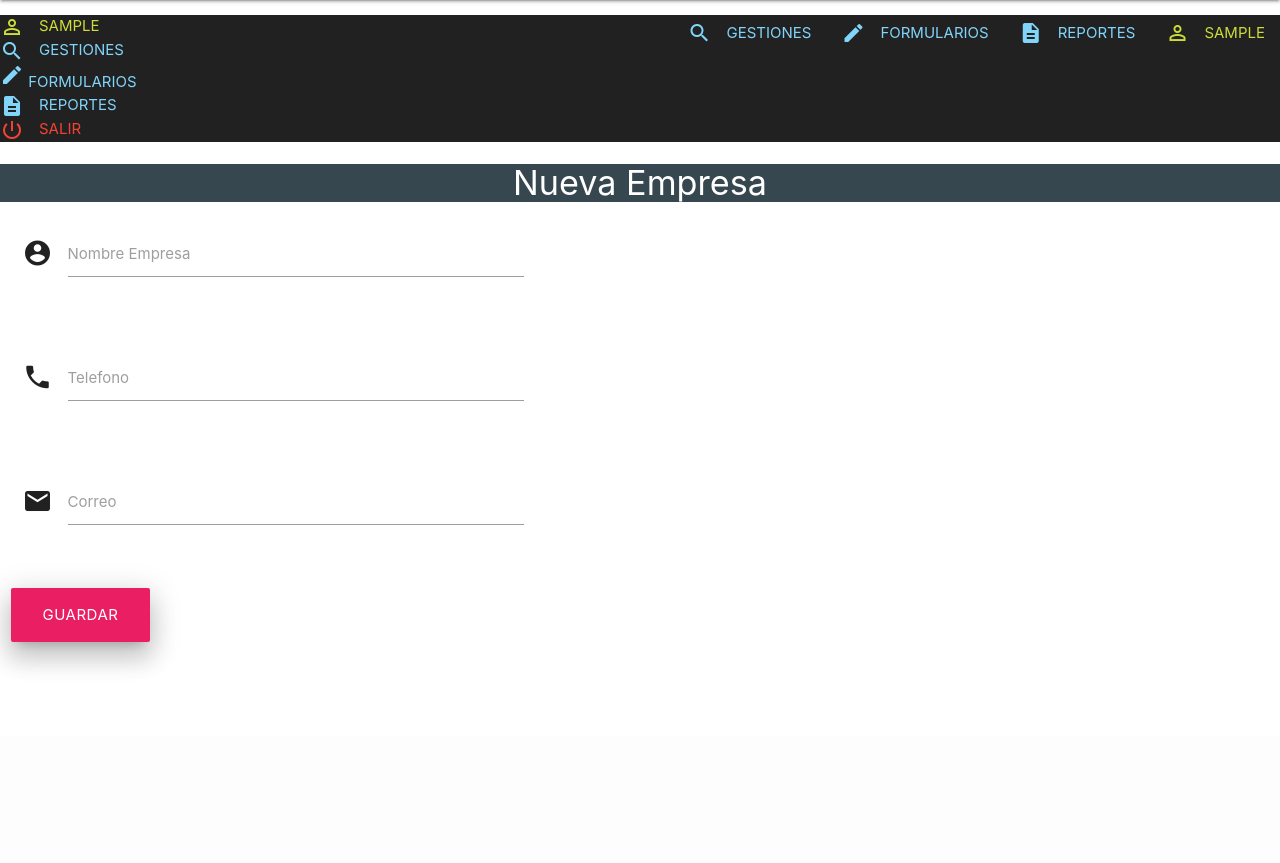
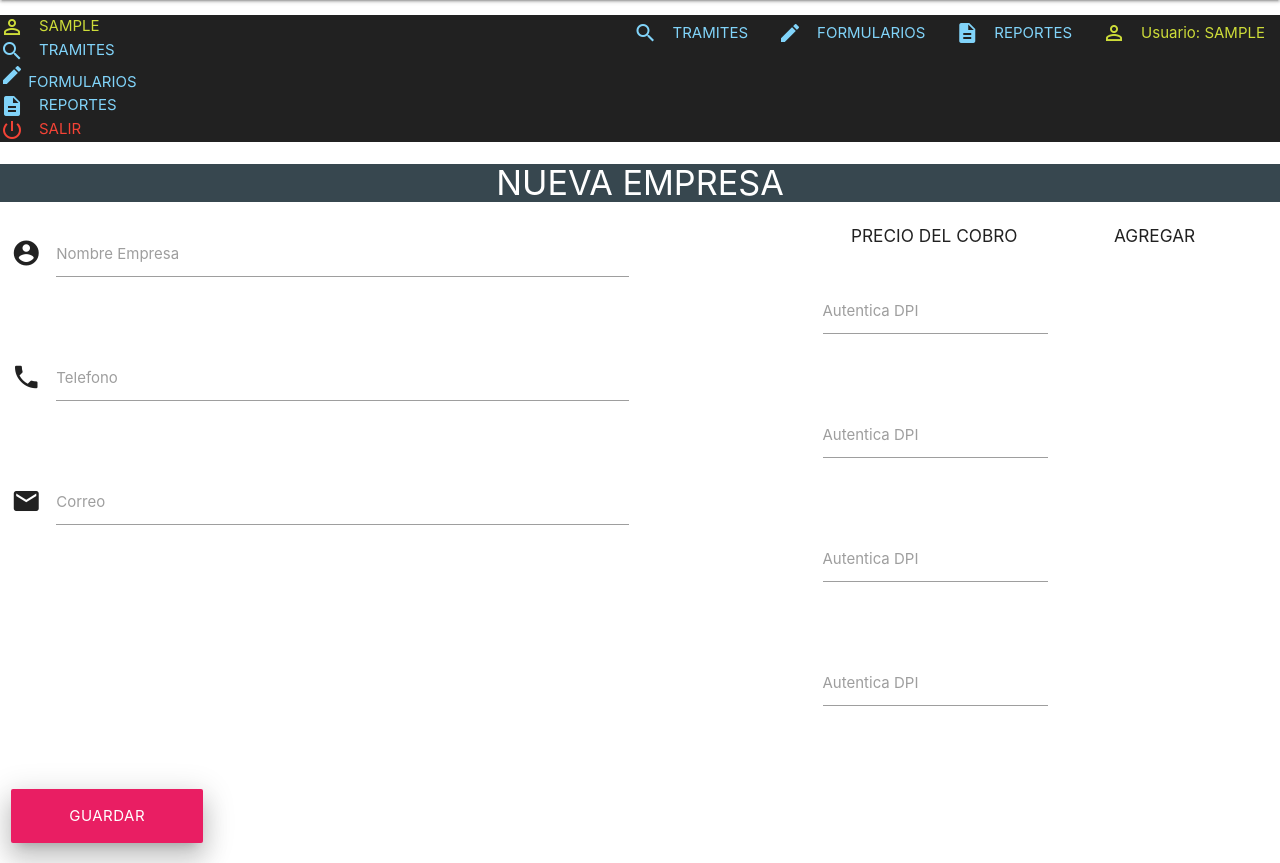
Before and after one commit to IT-Espaderos-Azurdia/sistemaeya, a Django app: page /form_empresa/ in a window 1280 px wide. Shown: the part 64-927 px from the top of the page. Before the commit the page ends 731 px from the top, so only its background shows below. Run offline with Django 3.2, Linux system fonts and the light colour scheme; the visitor is signed in with stand-in values (Sample User, id 1); some libraries are stand-ins or nearby versions.

Commit message:
Update diseño frontend formularios

```diff
--- a/sistema/templates/sistema/base.html
+++ b/sistema/templates/sistema/base.html
@@ -34,7 +34,7 @@
         <ul class="right hide-on-med-and-down" >
           <li>
             <a class=" waves-effect light-blue-text text-lighten-3"  href="/sistema/">
-              <i class="material-icons left light-blue-text text-lighten-3">search</i> GESTIONES
+              <i class="material-icons left light-blue-text text-lighten-3">search</i> TRAMITES
             </a>
           </li >
           <li >
@@ -49,7 +49,7 @@
           </li>
           <li >
             <a class=" waves-effect  lime-text dropdown-button"  data-beloworigin="true" data-activates="menu3">
-              <i class="material-icons left">perm_identity</i> {{ user.get_username | upper}}
+              <i class="material-icons left">perm_identity</i> Usuario: {{ user.get_username | upper}}
             </a>
           </li>
         </ul>
@@ -59,7 +59,7 @@
     <ul id="menu_reportes" class="dropdown-content grey darken-4" >
       <li class="grey darken-4">
         <a class=" waves-effect light-blue-text text-lighten-3" href="">
-          DETALLE TRAMITES
+          DETALLE INGRESOS
         </a>
       </li>
       <li class="grey darken-4">
@@ -67,17 +67,17 @@
           EMPRESAS
         </a>
       </li>
-      <li class="grey darken-4">
+      <!--<li class="grey darken-4">
         <a class=" waves-effect light-blue-text text-lighten-3" href="">
           COBROS
         </a>
-      </li>
+      </li>-->
     </ul>
 
     <ul id="menu_reportes2" class="dropdown-content grey darken-4" >
       <li class="grey darken-4">
         <a class=" waves-effect light-blue-text text-lighten-3" href="">
-          DETALLE TRAMITES
+          DETALLE INGRESOS
         </a>
       </li>
       <li class="grey darken-4">
@@ -85,11 +85,11 @@
           EMPRESAS
         </a>
       </li>
-      <li class="grey darken-4">
+     <!-- <li class="grey darken-4">
         <a class=" waves-effect light-blue-text text-lighten-3" href="">
           COBROS
         </a>
-      </li>
+      </li>-->
     </ul>
 
     <ul id="menu3" class="dropdown-content grey darken-4" >
@@ -121,11 +121,11 @@
           COBROS
          </a>
       </li>
-      <li class="grey darken-4">
+      <!--<li class="grey darken-4">
         <a class=" waves-effect  light-blue-text text-lighten-3 "  href="/form_asignar_cobro/">
           ASIGNAR COBRO
         </a>
-      </li>
+      </li>-->
 
     </ul>
 
@@ -150,11 +150,11 @@
           COBROS
         </a>
       </li>
-      <li class="grey darken-4">
+      <!--<li class="grey darken-4">
         <a class=" waves-effect  light-blue-text text-lighten-3 "  href="/form_asignar_cobro/">
           ASIGNAR COBROS
          </a>
-      </li>
+      </li>-->
     </ul>
 
     <div>
@@ -166,7 +166,7 @@
         </li>
         <li>
           <a class="waves-effect waves-light light-blue-text text-lighten-3 " href="/sistema/">
-            <i class="material-icons left light-blue-text text-lighten-3">search</i> GESTIONES
+            <i class="material-icons left light-blue-text text-lighten-3">search</i> TRAMITES
           </a>
         </li>
         <li>
--- a/sistema/templates/sistema/form_empresa.html
+++ b/sistema/templates/sistema/form_empresa.html
@@ -4,16 +4,17 @@
 {% block content %}
 
 <div class="row white" style="margin-bottom: 0px;">
-  <div class="row white" >
 
-    <div class="center blue-grey darken-3 s12 l12 white-text">
-      <h4 >
-        Nueva Empresa
-      </h4>
-    </div>
+  <div class="center blue-grey darken-3 s12 l12 white-text">
+    <h4 >
+      NUEVA EMPRESA
+    </h4>
+  </div>
+
+  <div class="row white col s12 l6" >
 
     <div class=" row col s12 l12 ">
-      <div class="row col l5 s12">
+      <div class="row">
         <div class="input-field">
           <i class="material-icons prefix">account_circle</i>
           <input id="nombre" type="text" class="validate">
@@ -23,7 +24,7 @@
     </div>
 
     <div class=" row col s12 l12">
-      <div class="row col l5 s12">
+      <div class="row">
         <div class="input-field">
           <i class="material-icons prefix">phone</i>
           <input id="Telefono" type="tel" class="validate">
@@ -33,7 +34,7 @@
     </div>
 
     <div class=" row col s12 l12">
-      <div class="row col l5 s12">
+      <div class="row">
         <div class="input-field">
           <i class="material-icons prefix">email</i>
           <input id="mail" type="email" class="validate">
@@ -42,12 +43,85 @@
       </div>
     </div>
 
-    <div class="row col l8  s12">
-      <button class=" col l2 s12 btn-large waves-effect waves-light pink white-text z-depth-4 " type="sumit">
-        Guardar
-      </button>
+
+  </div>
+
+  <div class="row white col s12 l6" >
+
+    <div class="row center col l5 s6 offset-l3">
+      <h6>PRECIO DEL COBRO</h6>
     </div>
 
+    <div class="row center col l4 s6">
+      <h6>AGREGAR</h6>
+    </div>
+
+    <div class="row col s12 l12">
+      <div class="row col l5 s6 offset-l3">
+        <div class="input-field">
+          <input id="tenencias" type="number" class="validate">
+          <label for="tenencias">Autentica DPI</label>
+        </div>
+      </div>
+
+      <div class="row center col l4 s6">
+        <br>
+        <input type="checkbox" id="test1" />
+        <label for="test1"></label>
+      </div>
+    </div>
+
+    <div class="row col s12 l12">
+      <div class="row col l5 s6 offset-l3">
+        <div class="input-field">
+          <input id="tenencias" type="number" class="validate">
+          <label for="tenencias">Autentica DPI</label>
+        </div>
+      </div>
+
+      <div class="row center col l4 s6">
+        <br>
+        <input type="checkbox" id="test1" />
+        <label for="test1"></label>
+      </div>
+    </div>
+
+    <div class="row col s12 l12">
+      <div class="row col l5 s6 offset-l3">
+        <div class="input-field">
+          <input id="tenencias" type="number" class="validate">
+          <label for="tenencias">Autentica DPI</label>
+        </div>
+      </div>
+
+      <div class="row center col l4 s6">
+        <br>
+        <input type="checkbox" id="test1" />
+        <label for="test1"></label>
+      </div>
+    </div>
+
+    <div class="row col s12 l12">
+      <div class="row col l5 s6 offset-l3">
+        <div class="input-field">
+          <input id="tenencias" type="number" class="validate">
+          <label for="tenencias">Autentica DPI</label>
+        </div>
+      </div>
+
+      <div class="row center col l4 s6">
+        <br>
+        <input type="checkbox" id="test1" />
+        <label for="test1"></label>
+      </div>
+    </div>
+
+  </div>
+
+  <div class="row col l11 s12">
+    <button class=" col l2 s12 btn-large waves-effect waves-light pink white-text z-depth-4 " type="sumit">
+      Guardar
+    </button>
   </div>
 
 
--- a/sistema/templates/sistema/sistema_home.html
+++ b/sistema/templates/sistema/sistema_home.html
@@ -9,7 +9,7 @@
 
     <div class="center blue-grey darken-4 s12 l12 white-text z-depth-3">
       <h4 class="">
-        BUSCAR GESTION
+        BUSCAR TRAMITE
       </h4>
     </div>
 
```
Also changed, not shown: sistema/templates/sistema/form_cobro.html (+39 -4 lines).
